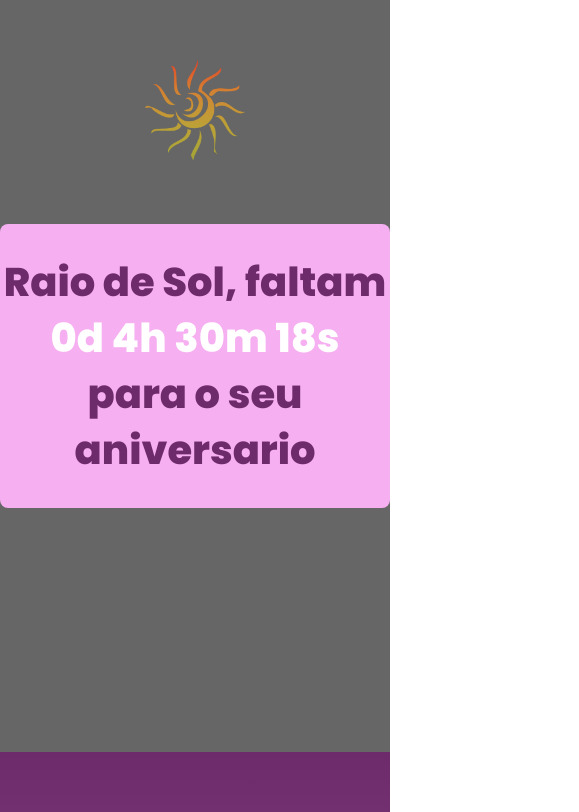
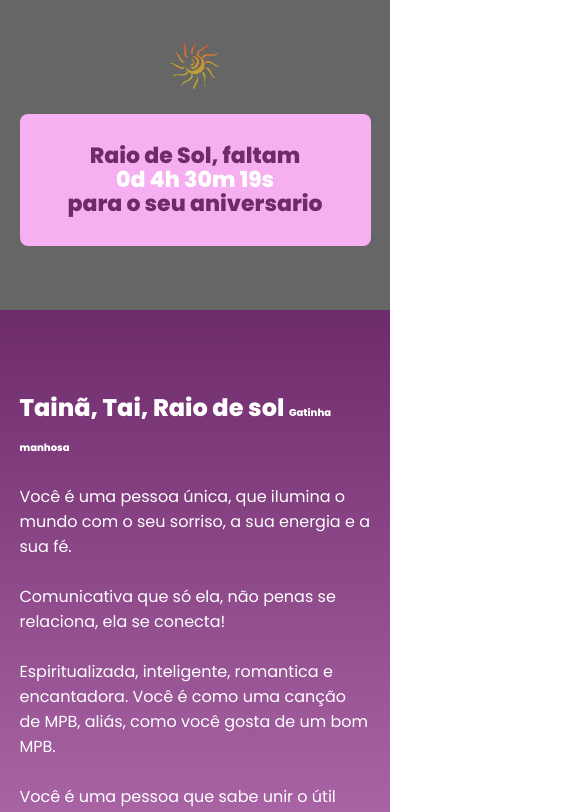
Before and after one commit to fabyalbuquerque/evento_aniversario_taina, a website built with Parcel: page src/index.html in a window 390 px wide. Shown: the top 812 px of the page, 579 px wide, since content can reach past the window. Built offline with nearby package versions, Linux system fonts and the light colour scheme; files whose address does not match are found by name.

Commit message:
tornando responsivo

```diff
--- a/src/styles/_hero.scss
+++ b/src/styles/_hero.scss
@@ -42,4 +42,18 @@
         height: 100px;
         display: block;
     }
+
+    @media (max-width: 640px) {
+        padding: 40px 0;
+
+        &__logo {
+            height: 50px;
+        }
+
+        &__text {
+            font-size: 22px;
+            line-height: 24px;
+            margin: 24px 0;
+        }
+    }
 }
--- a/src/styles/_mensagem.scss
+++ b/src/styles/_mensagem.scss
@@ -31,4 +31,19 @@
         display: flex;
         gap: 40px;
     }
+
+    @media (max-width: 640px) {
+        .container {
+            display: block;
+        }
+
+        &__imagem {
+            width: 100%;
+        }
+
+        &__detalhe {
+            margin-right: 0;
+            margin-bottom: 20px;
+        }
+    }
 }
--- a/src/styles/main.scss
+++ b/src/styles/main.scss
@@ -15,8 +15,17 @@
     max-width: 1024px;
     width: 100%;
     margin: 0 auto;
+
+    @media (max-width: 640px) {
+        max-width: 80%;
+    }
+
+    @media (max-width: 1024px) {
+        max-width: 90%;
+    }
 }
 
 .imagem {
     max-width: 420px;
+    width: 100%;
 }
```
